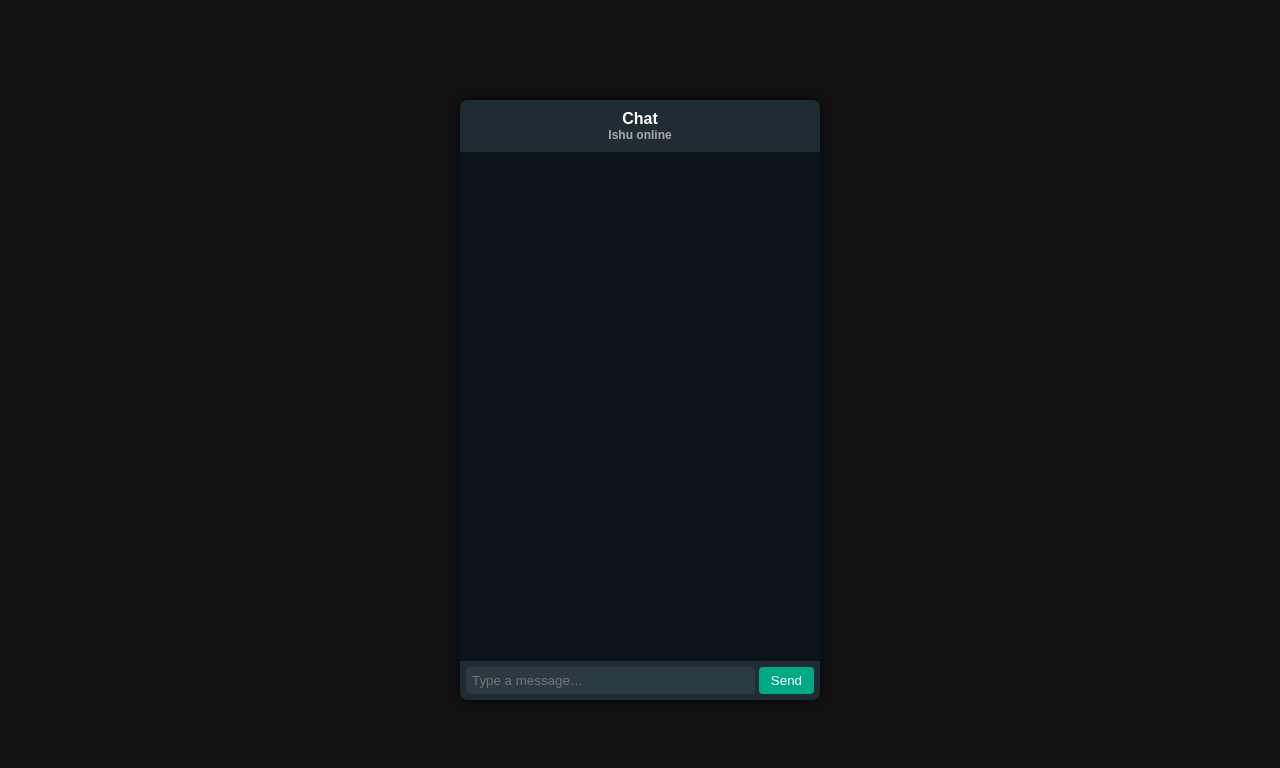
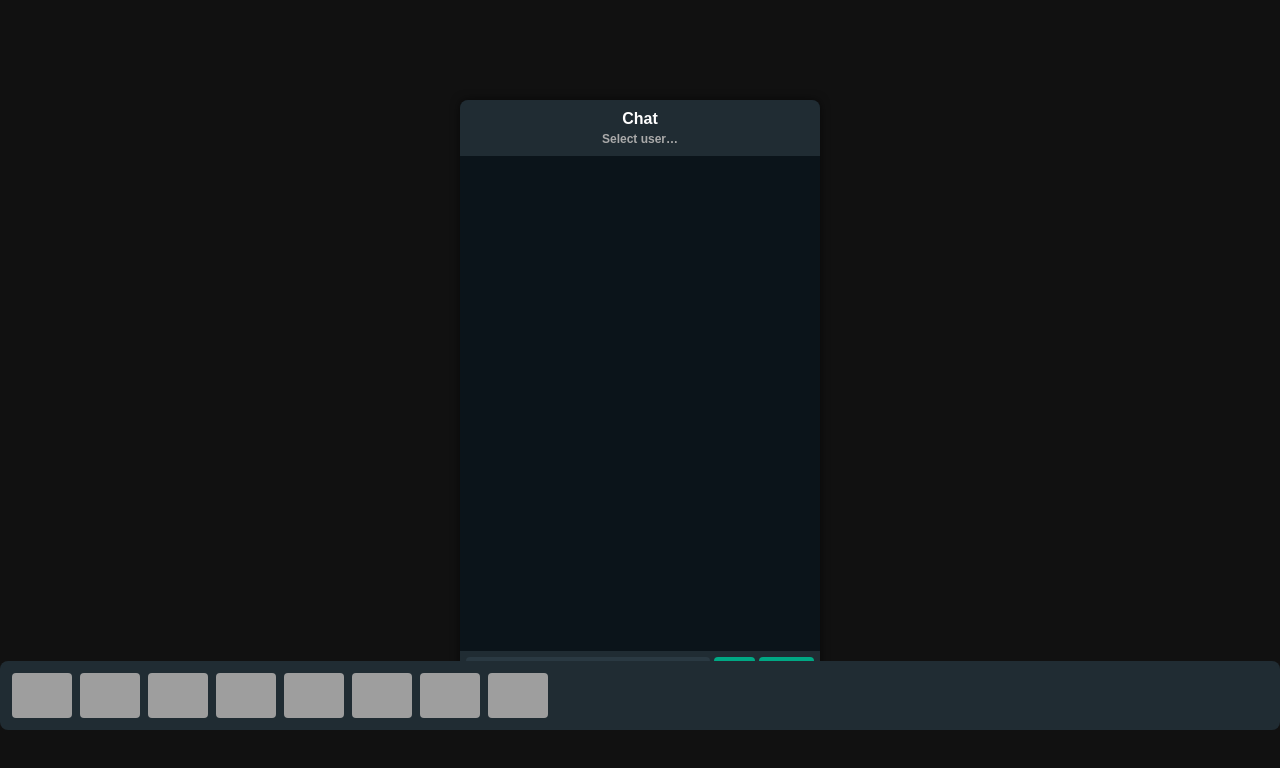
Before and after one commit to Aryan12345nn/youandme, a plain HTML site: page index.html in a window 1280 px wide. Both pictures are taken after a click on the button "Ishu". Drawn offline with Linux system fonts and the light colour scheme; no server answers; grey boxes are pictures that could not be loaded.

Commit message:
Update index.html
update

```diff
--- a/index.html
+++ b/index.html
@@ -1,9 +1,9 @@
 <!DOCTYPE html>
 <html lang="en">
 <head>
-<meta charset="UTF-8" />
-<meta name="viewport" content="width=device-width, initial-scale=1.0" />
-<title>Chat</title>
+<meta charset="UTF-8">
+<meta name="viewport" content="width=device-width, initial-scale=1.0">
+<title>Chat App</title>
 <style>
 body {
   background:#111;
@@ -24,6 +24,7 @@
   border-radius:8px;
   overflow:hidden;
   box-shadow:0 0 10px rgba(0,0,0,.6);
+  position:relative;
 }
 .header {
   background:#202c33;
@@ -34,6 +35,7 @@
 .status {
   font-size:12px;
   color:#aaa;
+  margin-top:4px;
 }
 .messages {
   flex:1;
@@ -50,11 +52,29 @@
 }
 .ish { background:#005c4b; align-self:flex-end; }
 .bil { background:#202c33; align-self:flex-start; }
-  .footer { display:flex; background:#202c33; padding:6px; }
-  .footer input { flex:1; padding:6px; border:none; border-radius:4px; background:#2a3942; color:#fff; }
-  .footer button { margin-left:4px; background:#00a884; border:none; color:#fff; padding:0 12px; border-radius:4px; cursor:pointer; }
-
-  /* Overlay popup */
+.footer {
+  display:flex;
+  background:#202c33;
+  padding:6px;
+  padding-bottom:16px;
+}
+.footer input {
+  flex:1;
+  padding:6px;
+  border:none;
+  border-radius:4px;
+  background:#2a3942;
+  color:#fff;
+}
+.footer button {
+  margin-left:4px;
+  background:#00a884;
+  border:none;
+  color:#fff;
+  padding:0 12px;
+  border-radius:4px;
+  cursor:pointer;
+}
 #userPopup {
   position:fixed;
   top:0; left:0; right:0; bottom:0;
@@ -76,18 +96,38 @@
   cursor:pointer;
   font-size:16px;
 }
+#stickerPopup {
+  display:none;
+  position:absolute;
+  bottom:70px;
+  left:0;
+  right:0;
+  background:#202c33;
+  padding:8px;
+  border-radius:8px;
+  display:flex;
+  overflow-x:auto;
+  white-space:nowrap;
+}
+#stickerPopup img {
+  width:60px;
+  margin:4px;
+  cursor:pointer;
+  border-radius:4px;
+  display:inline-block;
+}
 </style>
 </head>
 <body>
 
-<!-- Popup -->
+<!-- User selection popup -->
 <div id="userPopup">
   <h2>Select User</h2>
   <button onclick="selectUser('Ishu')">Ishu</button>
   <button onclick="selectUser('Billi')">Billi</button>
 </div>
 
-<!-- Chat -->
+<!-- Chat container -->
 <div class="chat-container">
   <div class="header">
     <div>Chat</div>
@@ -96,8 +136,21 @@
   <div class="messages" id="messages"></div>
   <div class="footer">
     <input id="msgInput" placeholder="Type a message…" disabled />
+    <button id="stickerBtn">😺</button>
     <button id="sendBtn" disabled>Send</button>
   </div>
+</div>
+
+<!-- Sticker popup -->
+<div id="stickerPopup">
+  <img src="https://cataas.com/cat/says/Hi" class="sticker">
+  <img src="https://cataas.com/cat/says/Meow" class="sticker">
+  <img src="https://cataas.com/cat/says/Fun" class="sticker">
+  <img src="https://cataas.com/cat/says/Lol" class="sticker">
+  <img src="https://cataas.com/cat/says/Hey" class="sticker">
+  <img src="https://cataas.com/cat/says/Cute" class="sticker">
+  <img src="https://cataas.com/cat/says/Wow" class="sticker">
+  <img src="https://cataas.com/cat/says/Yay" class="sticker">
 </div>
 
 <script type="module">
@@ -119,24 +172,25 @@ const app = initializeApp(firebaseConfig);
 const db = getDatabase(app);
 
 const messagesRef = ref(db, "messages");
-const typingRef = ref(db, "typing");
+const statusRef = ref(db, "status");
 
 const messagesDiv = document.getElementById("messages");
 const input = document.getElementById("msgInput");
 const sendBtn = document.getElementById("sendBtn");
-const status = document.getElementById("status");
+const stickerBtn = document.getElementById("stickerBtn");
+const statusDiv = document.getElementById("status");
 const popup = document.getElementById("userPopup");
+const stickerPopup = document.getElementById("stickerPopup");
 
 let currentUser = null;
 
-// Select user from popup
+// User selection
 window.selectUser = function(user){
   currentUser = user;
   popup.style.display = "none";
   input.disabled = false;
   sendBtn.disabled = false;
-  status.textContent = `${currentUser} online`;
-  update(typingRef, { [currentUser]: false });
+  update(statusRef, {[currentUser]: true});
 }
 
 // Send message
@@ -144,28 +198,34 @@ sendBtn.addEventListener("click", sendMessage);
 input.addEventListener("keydown", e => { if(e.key==='Enter') sendMessage(); });
 function sendMessage(){
   if(!input.value.trim() || !currentUser) return;
-  push(messagesRef, { user: currentUser, text: input.value.trim(), timestamp: serverTimestamp() });
+  push(messagesRef, { user: currentUser, text: input.value.trim(), sticker:"", timestamp: serverTimestamp() });
   input.value="";
-  update(typingRef, { [currentUser]: false });
 }
 
 // Typing indicator
 let typingTimeout;
 input.addEventListener("input", ()=>{
   if(!currentUser) return;
-  update(typingRef, { [currentUser]: true });
+  update(statusRef, { [currentUser+"_typing"]: true });
   clearTimeout(typingTimeout);
-  typingTimeout = setTimeout(()=>update(typingRef,{[currentUser]:false}),1500);
+  typingTimeout = setTimeout(()=>update(statusRef,{[currentUser+"_typing"]:false}),1500);
 });
 
-onValue(typingRef, snap=>{
-  const val = snap.val()||{};
-  const other = currentUser==='Ishu'?'Billi':'Ishu';
-  if(val[other]) status.textContent = `${other} typing…`;
-  else if(currentUser) status.textContent = `${other} online`;
+// Sticker button
+stickerBtn.addEventListener("click", ()=> {
+  stickerPopup.style.display = stickerPopup.style.display==="none"?"flex":"none";
 });
 
-// Load messages
+// Sticker selection
+stickerPopup.querySelectorAll(".sticker").forEach(img=>{
+  img.addEventListener("click", ()=>{
+    if(!currentUser) return;
+    push(messagesRef, {user:currentUser, text:"", sticker:img.src, timestamp: serverTimestamp()});
+    stickerPopup.style.display="none";
+  });
+});
+
+// Display messages
 onValue(messagesRef, snap=>{
   messagesDiv.innerHTML="";
   snap.forEach(child=>{
@@ -173,11 +233,32 @@ onValue(messagesRef, snap=>{
     const div = document.createElement("div");
     div.classList.add("msg");
     div.classList.add(msg.user==='Ishu'?'ish':'bil');
+    if(msg.sticker && msg.sticker!==""){
+      div.innerHTML = `<img src="${msg.sticker}" style="width:100px;">`;
+    } else {
       div.textContent = msg.user + ": " + msg.text;
+    }
     messagesDiv.appendChild(div);
   });
   messagesDiv.scrollTop = messagesDiv.scrollHeight;
 });
+
+// Online/offline & typing status
+window.addEventListener("beforeunload", () => {
+  if(currentUser) update(statusRef,{[currentUser]:false});
+});
+
+function updateStatus(){
+  onValue(statusRef, snap=>{
+    const val = snap.val()||{};
+    const ish = val["Ishu"]?"online":"offline";
+    const bil = val["Billi"]?"online":"offline";
+    const ishTyping = val["Ishu_typing"]?" (typing...)":"";
+    const bilTyping = val["Billi_typing"]?" (typing...)":"";
+    statusDiv.textContent = `Ishu: ${ish}${ishTyping} | Billi: ${bil}${bilTyping}`;
+  });
+}
+updateStatus();
 </script>
 </body>
 </html>
```
Lines whose indentation alone changed are shown as unchanged.
